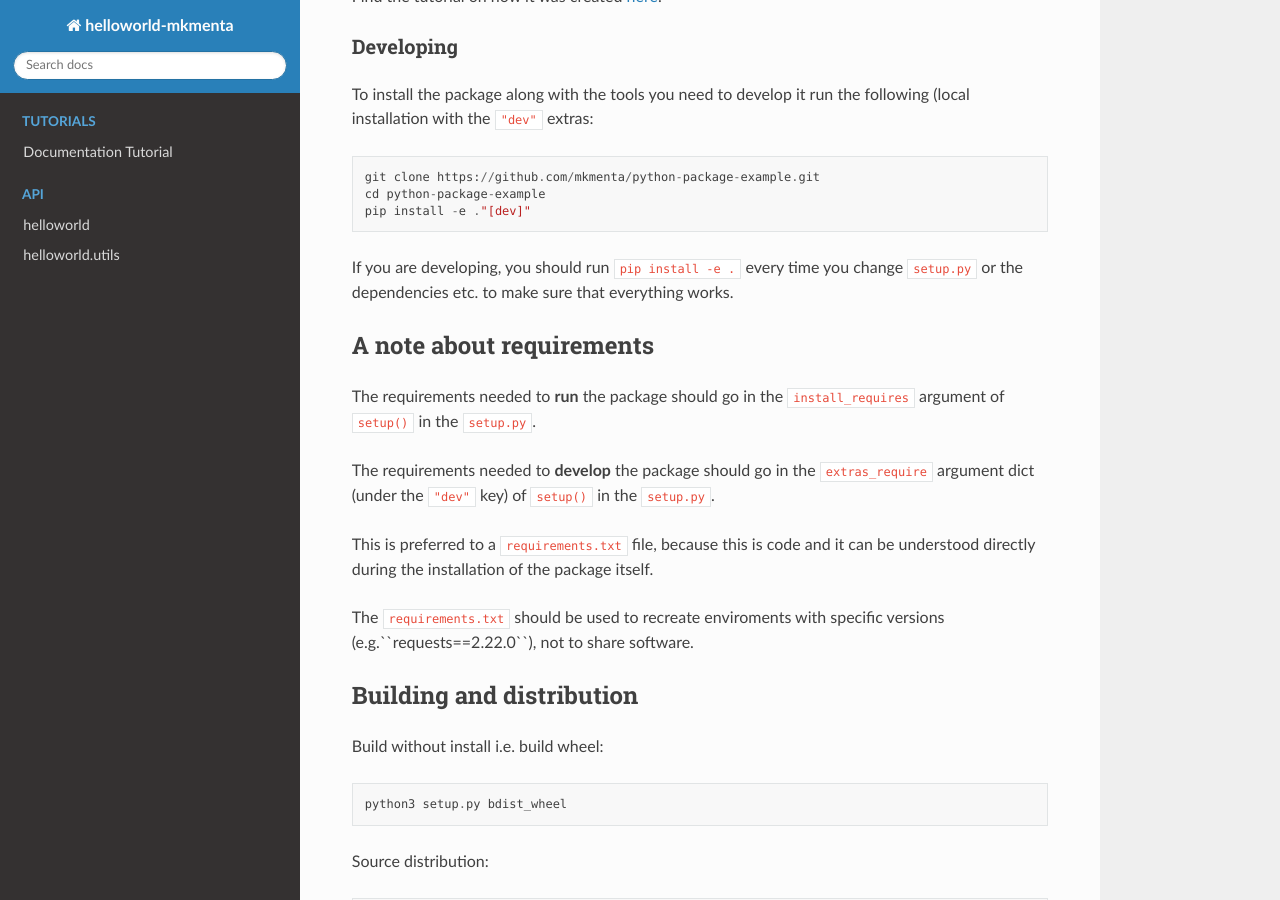
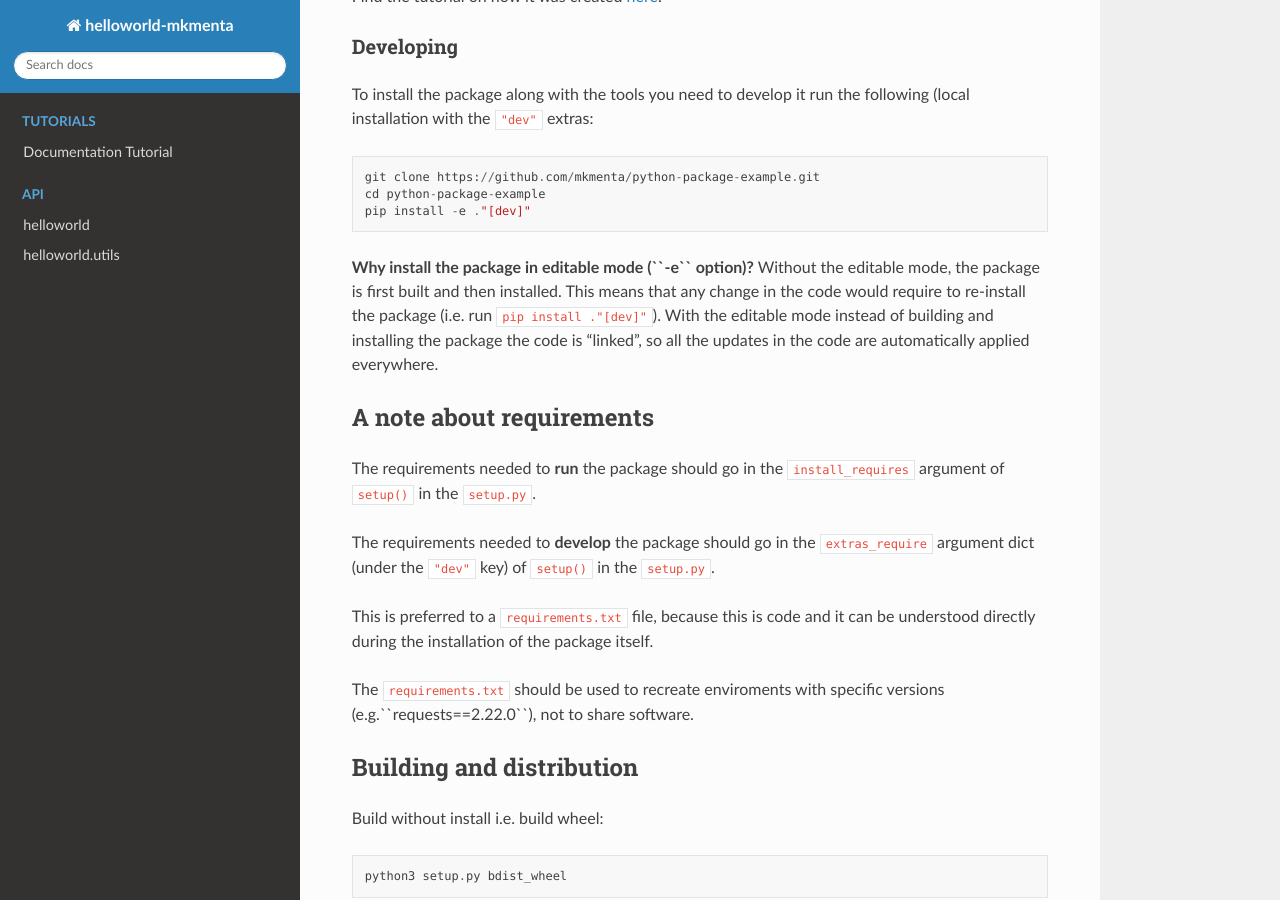
Before and after one commit to mkmenta/python-package-example, a Sphinx documentation site: the page built from docs/index.rst, in a window 1280 px wide and 900 px high, scrolled down 780 px. Built offline with Sphinx 7.4.7 and the Read the Docs theme 2.0.0, drawn with Linux system fonts in a browser that asks for light colours; the version number could not be read and is left out.

Commit message:
Fix read the docs (#22)
* Fix read the docs

````diff
--- a/README.md
+++ b/README.md
@@ -30,7 +30,11 @@
 cd python-package-example
 pip install -e ."[dev]"
 ```
-If you are developing, you should run `pip install -e .` every time you change `setup.py` or the dependencies etc. to make sure that everything works.
+
+**Why install the package in editable mode (`-e` option)?**
+Without the editable mode, the package is first built and then installed. This means that any change in the code would
+require to re-install the package (i.e. run `pip install ."[dev]"`). With the editable mode instead of building and
+installing the package the code is "linked", so all the updates in the code are automatically applied everywhere.
 
 ### A note about requirements
 The requirements needed to **run** the package should go in the `install_requires` argument of `setup()` in the `setup.py`.
--- a/docs/conf.py
+++ b/docs/conf.py
@@ -10,14 +10,16 @@
 # add these directories to sys.path here. If the directory is relative to the
 # documentation root, use os.path.abspath to make it absolute, like shown here.
 
+# It will require to have all requirements installed.
+
 import os
 import sys
 
-sys.path.insert(0, os.path.abspath('../helloworld'))
+sys.path.insert(0, os.path.abspath('..'))
 
 # -- Project information -----------------------------------------------------
 
-from _info import __author__, __version__
+from helloworld import __author__, __version__
 
 project = 'helloworld-mkmenta'
 author = __author__
--- a/setup.py
+++ b/setup.py
@@ -39,7 +39,11 @@
         "dev": [
             "pytest",
             "pydocstyle",
-            "pycodestyle"
+            "pycodestyle",
+            # docs:
+            "sphinx",
+            "m2r2",
+            "sphinx_rtd_theme"
         ]
     }
 )
````
Also changed, not shown: .readthedocs.yaml (added), 1 other file.
